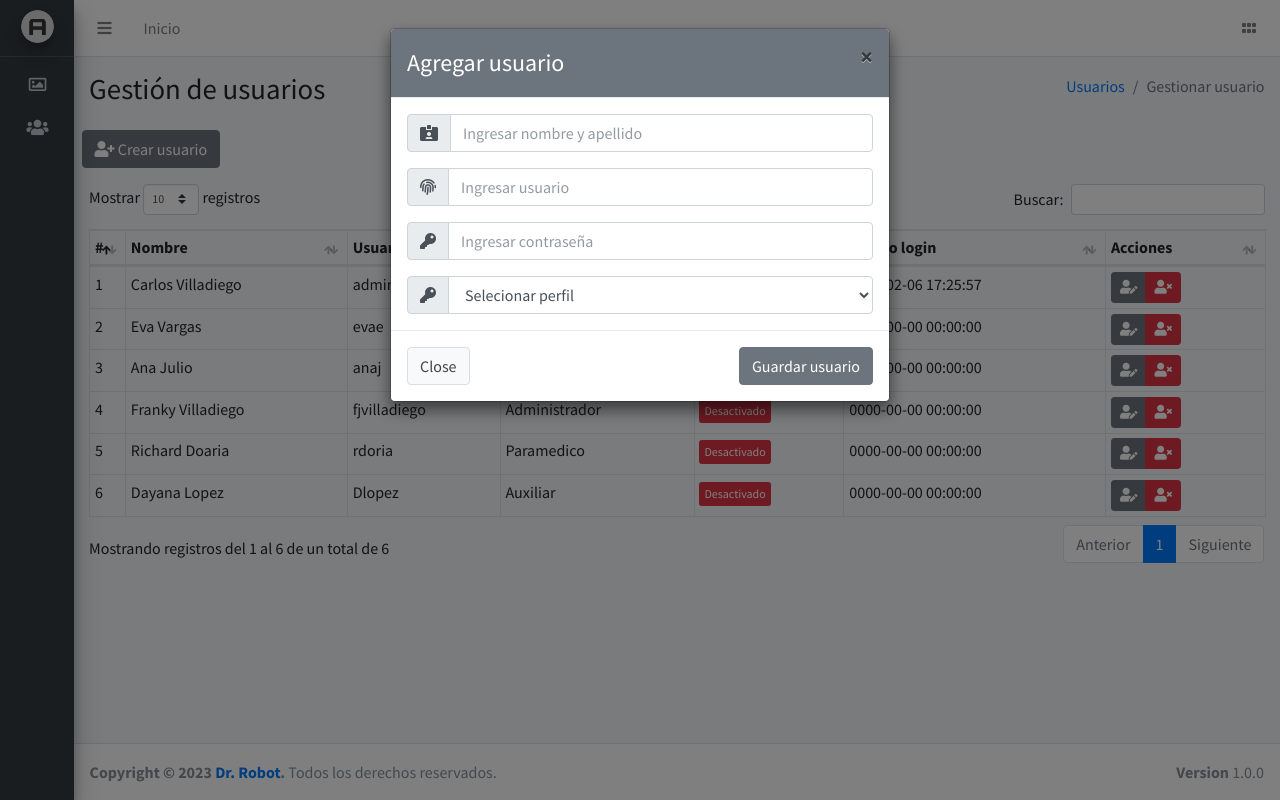
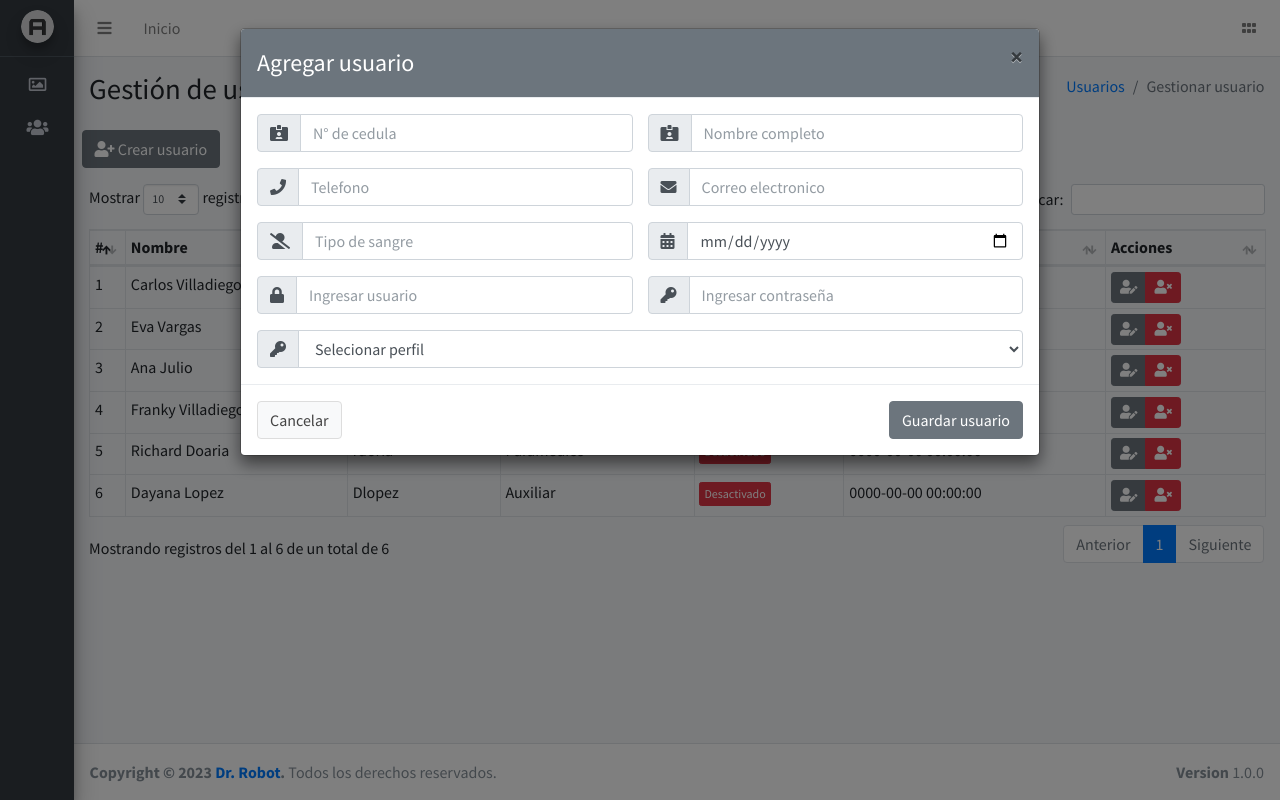
Before and after one commit to Rdoria96/repo-colsinu, a PHP site: page /usuarios in a window 1280 px wide, after a click on "Crear usuario". Run offline with PHP 8.4, Linux system fonts and the light colour scheme; the visitor is signed in with stand-in values (Sample User, id 1); data comes from the database, SQL or seed files in the repository; some libraries are stand-ins or nearby versions.

Commit message:
update del formulario regitro de usuarios

```diff
--- a/controladores/usuario.controlador.php
+++ b/controladores/usuario.controlador.php
@@ -61,6 +61,11 @@ class ControladorUsuarios{
 	static public function ctrCrearUsuario(){
         if(isset($_POST["nuevoUsuario"])){
             if(preg_match('/^[a-zA-Z0-9ñÑáéíóúÁÉÍÓÚ ]+$/', $_POST["nuevoNombre"]) &&
+                preg_match('/^[0-9]+$/', $_POST["nuevoDocumento"]) &&
+                preg_match('/^[0-9]+$/', $_POST["nuevoTelefono"]) &&
+                preg_match('/^[a-zA-Z0-9]+$/', $_POST["nuevoEmail"]) &&
+                preg_match('/^[a-zA-Z0-9]+$/', $_POST["nuevoTipo"]) &&
+                preg_match('/^[a-zA-Z0-9]+$/', $_POST["nuevoFecha"]) &&
 			   preg_match('/^[a-zA-Z0-9]+$/', $_POST["nuevoUsuario"]) &&
 			   preg_match('/^[a-zA-Z0-9]+$/', $_POST["nuevoPassword"])){
 
--- a/vistas/modulos/usuarios.php
+++ b/vistas/modulos/usuarios.php
@@ -100,7 +100,7 @@
   <!-- MODAL AGREGAR USUARIO -->
 
   <div class="modal fade" id="modalAgregarUsuario" tabindex="-1" aria-labelledby="exampleModalLabel" aria-hidden="true">
-  <div class="modal-dialog">
+  <div class="modal-dialog modal-lg">
     <div class="modal-content">
 
       <form role="form" method="post" enctype="multipart/form-data">
@@ -112,22 +112,81 @@
             </button>
           </div>
           <div class="modal-body">
+            <div class="row">
 
+                      <!-- CAMPO CEDULA -->
+                <div class="col-md-6">
                 <div class="input-group">
                   <div class="input-group-prepend">
                     <span class="input-group-text" id="inputGroupPrepend"> <i class="fas fa-id-card-alt"></i> </span>
                   </div>
-            <input type="text" class="form-control" name="nuevoNombre" placeholder="Ingresar nombre y apellido" required>
+                  <input type="text" class="form-control" name="nuevoDocumento" placeholder="N° de cedula" required>
+                </div>
                 </div>
 
+                <!-- CAMPO NOMBRE COMPPLETO -->
+                <div class="col-md-6">
+                <div class="input-group">
+                  <div class="input-group-prepend">
+                    <span class="input-group-text" id="inputGroupPrepend"> <i class="fas fa-id-card-alt"></i> </span>
+                  </div>
+                  <input type="text" class="form-control" name="nuevoNombre" placeholder="Nombre completo" required>
+                  </div>
+                </div>
+
+                <!-- CAMPO TELEFONO -->
+                <div class="col-md-6">
                 <div class="input-group mt-3">
                   <div class="input-group-prepend">
-              <span class="input-group-text" id="inputGroupPrepend"> <i class="fas fa-fingerprint"></i> </span>
+                    <span class="input-group-text" id="inputGroupPrepend"> <i class="fas fa-phone"></i> </span>
+                  </div>
+                  <input type="text" class="form-control" name="nuevoTelefono" placeholder="Telefono" required>
+                  </div>
+                </div>
+
+                <!-- CAMPO EMAIL -->
+                <div class="col-md-6">
+                <div class="input-group mt-3">
+                  <div class="input-group-prepend">
+                    <span class="input-group-text" id="inputGroupPrepend"> <i class="fas fa-envelope"></i> </span>
+                  </div>
+                  <input type="email" class="form-control" name="nuevoEmail" placeholder="Correo electronico" required>
+                  </div>
+                </div>
+
+                <!-- CAMPO TIPO DE SANGRE -->
+                <div class="col-md-6">
+                <div class="input-group mt-3">
+                  <div class="input-group-prepend">
+                    <span class="input-group-text" id="inputGroupPrepend"> <i class="fas fa-user-alt-slash"></i> </span>
+                  </div>
+                  <input type="text" class="form-control" name="nuevoTipo" placeholder="Tipo de sangre" required>
+                  </div>
+                </div>
+
+                  <!-- CAMPO FECHA NACIMIENTO -->
+                  <div class="col-md-6">
+                <div class="input-group mt-3">
+                  <div class="input-group-prepend">
+                    <span class="input-group-text" id="inputGroupPrepend"> <i class="fas fa-calendar-alt"></i> </span>
+                  </div>
+                  <input type="date" class="form-control" name="nuevoFecha" placeholder="Tipo de sangre" required>
+                  </div>
+                </div>
+
+                 <!-- CAMPO USUARIO DEL SISTEMA -->
+                 <div class="col-md-6">
+                      <div class="input-group mt-3">
+                    <div class="input-group-prepend">
+                      <span class="input-group-text" id="inputGroupPrepend"> <i class="fas fa-lock"></i> </span>
                     </div>
                     <input type="text" class="form-control" name="nuevoUsuario" placeholder="Ingresar usuario" required>
                   </div>
 
+                </div>
 
+                   <!-- CAMPO USUARIO DEL CONTRASEÑA -->
+                   <div class="col-md-6">
                         <div class="input-group mt-3">
                     <div class="input-group-prepend">
                       <span class="input-group-text" id="inputGroupPrepend"> <i class="fas fa-key"></i> </span>
@@ -135,6 +194,12 @@
                     <input type="password" class="form-control" name="nuevoPassword" placeholder="Ingresar contraseña" required>
                   </div>
 
+
+                </div>
+
+
+                 <!-- CAMPO USUARIO DEL PERFIL -->
+                 <div class="col-md-12">
 
                  <div class="input-group mt-3">
                 <div class="input-group-prepend">
@@ -157,13 +222,16 @@
                   </select>
 
               </div>
-
+                </div>
 
 
 
             </div>
+            <!-- fin del row -->
+
+          </div>
           <div class="modal-footer justify-content-between">
-          <button type="button" class="btn btn-default" data-dismiss="modal">Close</button>
+          <button type="button" class="btn btn-default" data-dismiss="modal">Cancelar</button>
           <button type="submit" class="btn btn-secondary">Guardar usuario</button>
 
           </div>
```
Lines whose indentation alone changed are shown as unchanged.
